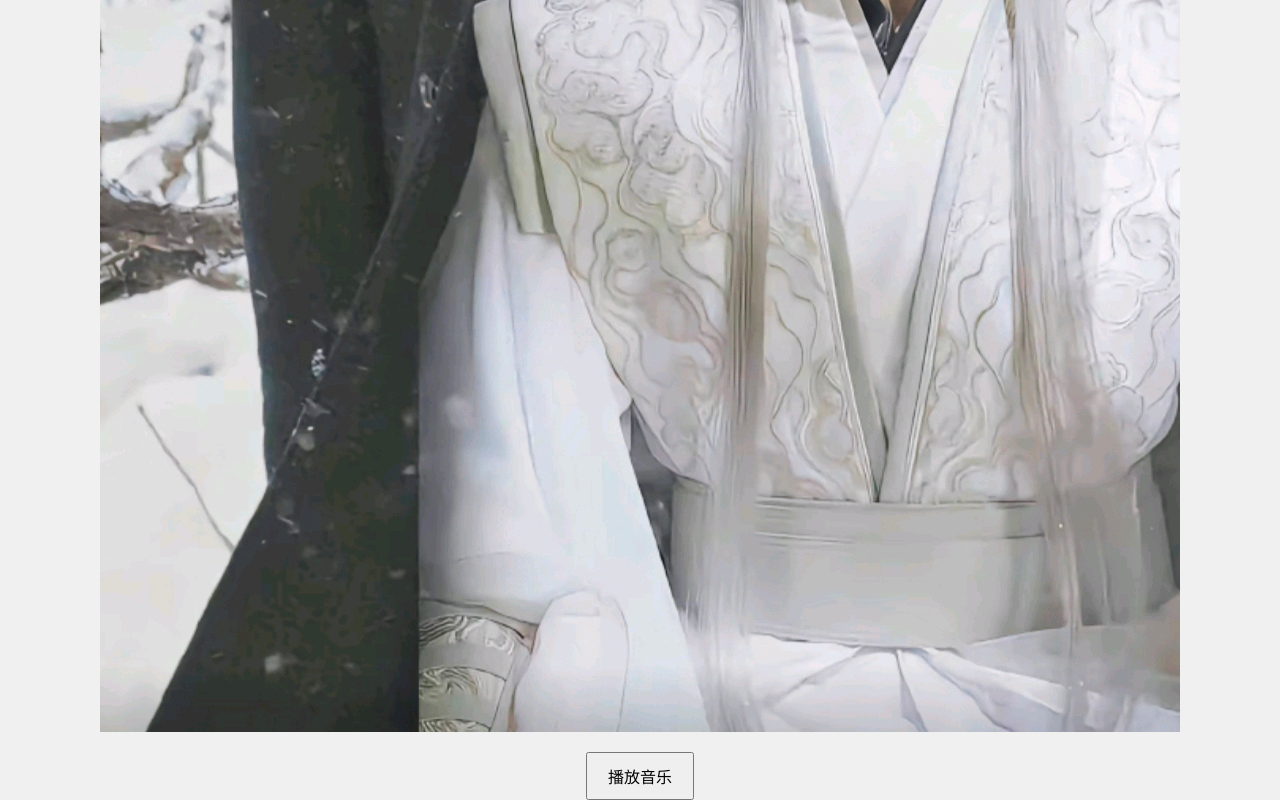
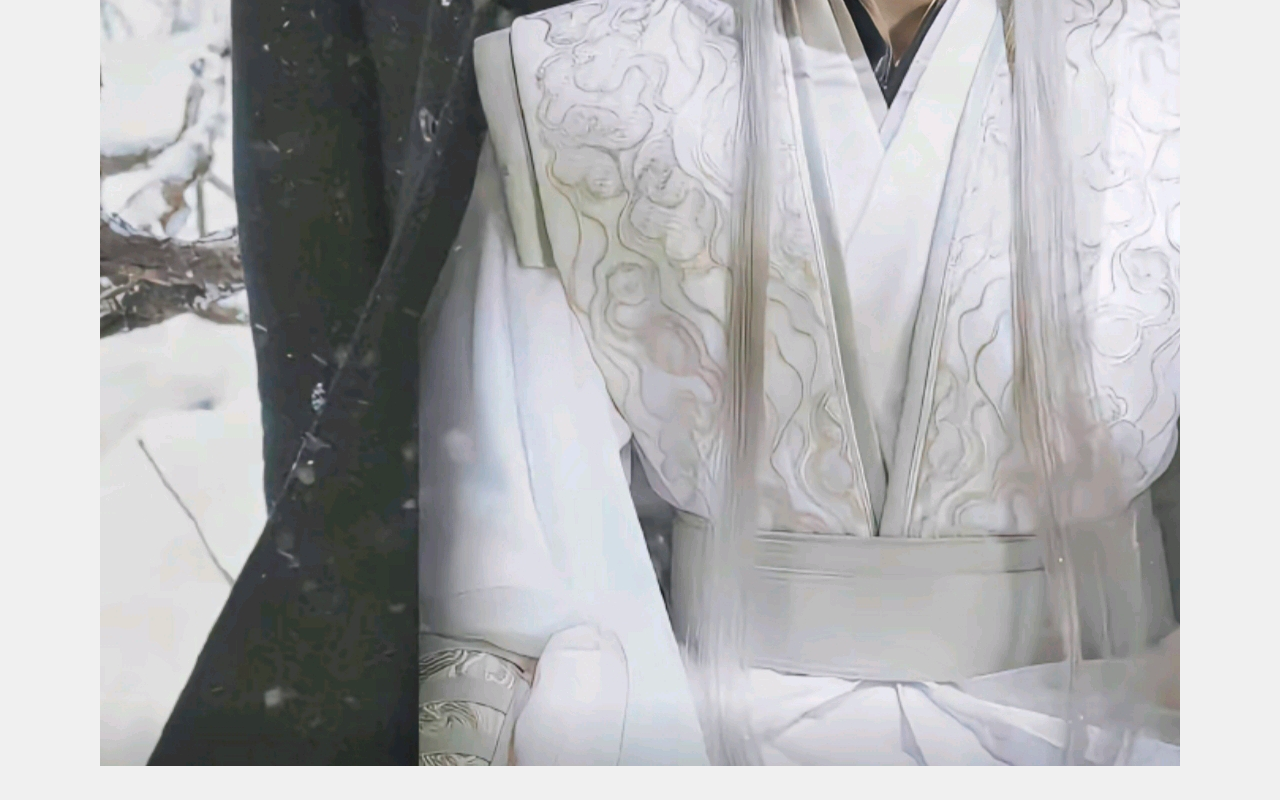
Before and after one commit to bingtangmomo/2.github.io, a plain HTML site: page index.html in a window 1280 px wide. Shown: the part 644-1444 px from the top of the page. After the commit the page ends 1410 px from the top, so only its background shows below. Drawn offline with Linux system fonts and the light colour scheme.

Commit message:
Update index.html

```diff
--- a/index.html
+++ b/index.html
@@ -21,30 +21,18 @@
         audio {
             display: none; /* 隐藏音频播放器 */
         }
-        button {
-            margin-top: 20px;
-            padding: 10px 20px;
-            font-size: 16px;
-            cursor: pointer;
-        }
     </style>
 </head>
 <body>
     <img src="7.jpg" alt="可爱的相柳">
-    <button id="playButton">播放音乐</button>
     <audio id="myAudio" src="等不到的等待.mp3" type="audio/mpeg"></audio>
     <script>
-        // 播放音频的函数
-        function playAudio() {
+        // 尝试在用户与页面有交互时自动播放音频
+        document.body.addEventListener('click', function() {
             var audio = document.getElementById('myAudio');
             audio.play().catch(function(error) {
                 console.error('播放音频时出错：', error);
             });
-        }
-
-        // 设置按钮点击事件处理程序
-        document.getElementById('playButton').addEventListener('click', function() {
-            playAudio();
         });
     </script>
 </body>
```
